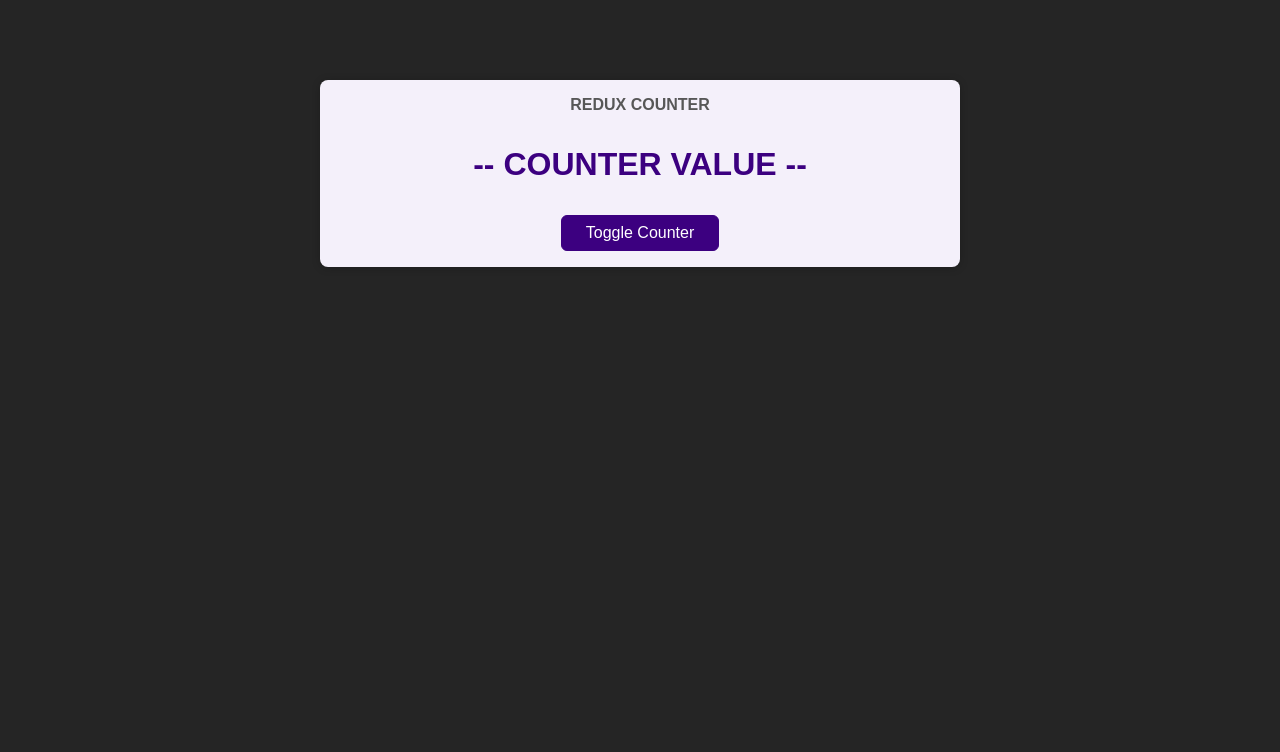
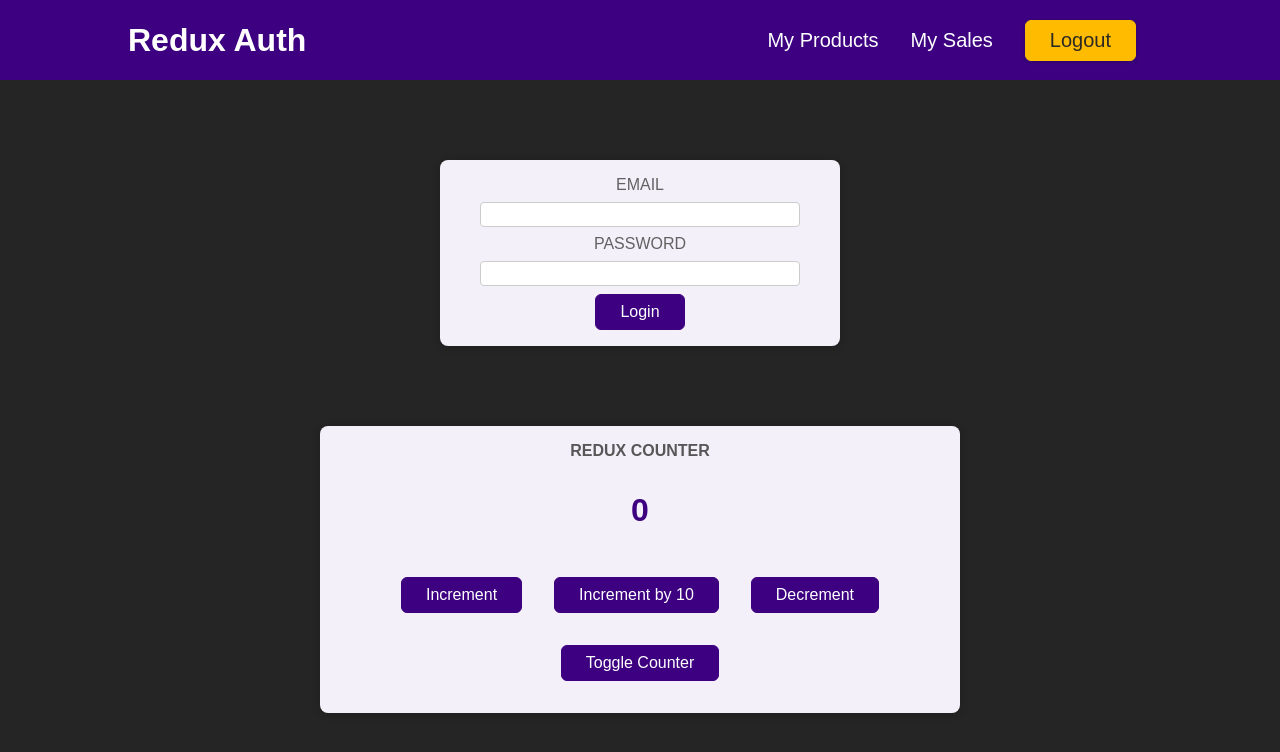
Before and after one commit to adiansyahputra/react-development, a React (Create React App) app: page / in a window 1280 px wide. Shown: the top 752 px of the page. Built offline with nearby package versions, Linux system fonts and the light colour scheme.

Commit message:
alhamdulillah

```diff
--- a/package.json
+++ b/package.json
@@ -3,11 +3,13 @@
   "version": "0.1.0",
   "private": true,
   "dependencies": {
+    "@reduxjs/toolkit": "^1.9.1",
     "@testing-library/jest-dom": "^5.11.9",
     "@testing-library/react": "^11.2.5",
     "@testing-library/user-event": "^12.6.3",
     "react": "^18.0.0",
     "react-dom": "^18.0.0",
+    "react-redux": "^8.0.5",
     "react-scripts": "^5.0.1",
     "web-vitals": "^1.1.0"
   },
--- a/src/App.js
+++ b/src/App.js
@@ -1,9 +1,22 @@
+import { Fragment } from 'react';
+
+import { useSelector } from 'react-redux';
+
 import Counter from './components/Counter';
-
+import Header from './components/Header';
+import Auth from './components/Auth';
+import UserProfile from './components/UserProfile';
 
 function App() {
+  const auth = useSelector((state) => state.auth.isAuthenticated);
+
   return (
-    <Counter />
+    <Fragment>
+      <Header />
+      {!auth && <Auth />}
+      {auth && <UserProfile />}
+      <Counter />
+    </Fragment>
   );
 }
 
--- a/src/components/Auth.js
+++ b/src/components/Auth.js
@@ -1,17 +1,28 @@
+import { useDispatch } from 'react-redux';
+
+import { authActions } from '../store/auth';
+
 import classes from './Auth.module.css';
 
 const Auth = () => {
+  const dispatch = useDispatch();
+
+  const loginHandler = (event) => {
+    event.preventDefault();
+
+    dispatch(authActions.login());
+  };
   return (
     <main className={classes.auth}>
       <section>
-        <form>
+        <form onSubmit={loginHandler}>
           <div className={classes.control}>
-            <label htmlFor='email'>Email</label>
-            <input type='email' id='email' />
+            <label htmlFor="email">Email</label>
+            <input type="email" id="email" />
           </div>
           <div className={classes.control}>
-            <label htmlFor='password'>Password</label>
-            <input type='password' id='password' />
+            <label htmlFor="password">Password</label>
+            <input type="password" id="password" />
           </div>
           <button>Login</button>
         </form>
--- a/src/components/Counter.js
+++ b/src/components/Counter.js
@@ -1,12 +1,39 @@
+import { useSelector, useDispatch } from 'react-redux';
+
+import { counterActions } from '../store/counter';
+
 import classes from './Counter.module.css';
 
 const Counter = () => {
-  const toggleCounterHandler = () => {};
+  const dispatch = useDispatch();
+  const counter = useSelector((state) => state.counter.counter);
+  const show = useSelector((state) => state.counter.showCounter);
+
+  const incrementHandler = () => {
+    dispatch(counterActions.increment());
+  };
+
+  const increase = () => {
+    dispatch(counterActions.increase(10)); // { type: SOME_UNIQUE_IDENTIFIER, payload: 10 }
+  };
+
+  const decrementHandler = () => {
+    dispatch(counterActions.decrement());
+  };
+
+  const toggleCounterHandler = () => {
+    dispatch(counterActions.toggleCounter());
+  };
 
   return (
     <main className={classes.counter}>
       <h1>Redux Counter</h1>
-      <div className={classes.value}>-- COUNTER VALUE --</div>
+      {show && <div className={classes.value}>{counter}</div>}
+      <div>
+        <button onClick={incrementHandler}>Increment</button>
+        <button onClick={increase}>Increment by 10</button>
+        <button onClick={decrementHandler}>Decrement</button>
+      </div>
       <button onClick={toggleCounterHandler}>Toggle Counter</button>
     </main>
   );
--- a/src/components/Counter.module.css
+++ b/src/components/Counter.module.css
@@ -21,3 +21,7 @@
   margin: 2rem 0;
   font-weight: bold;
 }
+
+.counter button {
+  margin: 1rem;
+}
--- a/src/components/Header.js
+++ b/src/components/Header.js
@@ -1,19 +1,31 @@
+import { useDispatch } from 'react-redux';
+
+import { authActions } from '../store/auth';
+
 import classes from './Header.module.css';
 
 const Header = () => {
+  const dispatch = useDispatch();
+
+  const logoutHandler = (event) => {
+    event.preventDefault();
+
+    dispatch(authActions.logout());
+  };
+
   return (
     <header className={classes.header}>
       <h1>Redux Auth</h1>
       <nav>
         <ul>
           <li>
-            <a href='/'>My Products</a>
+            <a href="/">My Products</a>
           </li>
           <li>
-            <a href='/'>My Sales</a>
+            <a href="/">My Sales</a>
           </li>
           <li>
-            <button>Logout</button>
+            <button onClick={logoutHandler}>Logout</button>
           </li>
         </ul>
       </nav>
--- a/src/index.js
+++ b/src/index.js
@@ -1,8 +1,15 @@
 import React from 'react';
 import ReactDOM from 'react-dom/client';
+import { Provider } from 'react-redux';
 
 import './index.css';
 import App from './App';
 
+import store from './store/index';
+
 const root = ReactDOM.createRoot(document.getElementById('root'));
-root.render(<App />);
+root.render(
+  <Provider store={store}>
+    <App />
+  </Provider>
+);
--- /dev/null
+++ b/src/store/auth.js
@@ -0,0 +1,20 @@
+import { createSlice } from '@reduxjs/toolkit';
+
+const initialAuthState = { isAuthenticated: false };
+
+const authSlice = createSlice({
+  name: 'authentication',
+  initialState: initialAuthState,
+  reducers: {
+    login(state) {
+      state.isAuthenticated = true;
+    },
+    logout(state) {
+      state.isAuthenticated = false;
+    },
+  },
+});
+
+export const authActions = authSlice.actions;
+
+export default authSlice.reducer;
--- /dev/null
+++ b/src/store/counter.js
@@ -0,0 +1,26 @@
+import { createSlice } from '@reduxjs/toolkit';
+
+const initialCounterState = { counter: 0, showCounter: true };
+
+const counterSlice = createSlice({
+  name: 'counter',
+  initialState: initialCounterState,
+  reducers: {
+    increment(state) {
+      state.counter++;
+    },
+    decrement(state) {
+      state.counter--;
+    },
+    increase(state, action) {
+      state.counter = state.counter + action.payload;
+    },
+    toggleCounter(state, action) {
+      state.showCounter = !state.showCounter;
+    },
+  },
+});
+
+export const counterActions = counterSlice.actions;
+
+export default counterSlice.reducer;
--- /dev/null
+++ b/src/store/index.js
@@ -0,0 +1,8 @@
+import { configureStore } from '@reduxjs/toolkit';
+
+import counterReducer from './counter';
+import authReducer from './auth';
+
+const store = configureStore({ reducer: { counter: counterReducer, auth: authReducer } });
+
+export default store;
```
Also changed, not shown: 1 other file (tests, documents, lock files or other folders).
